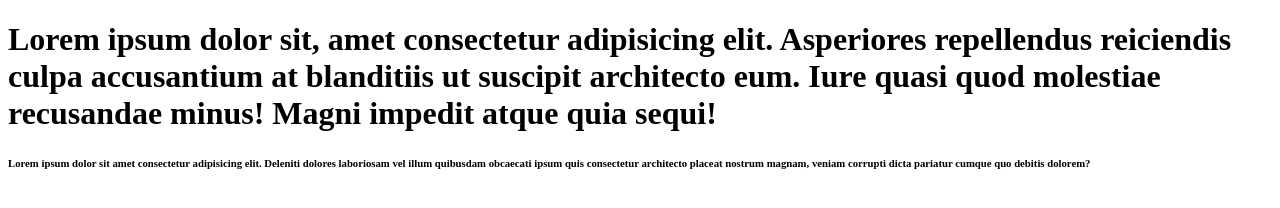
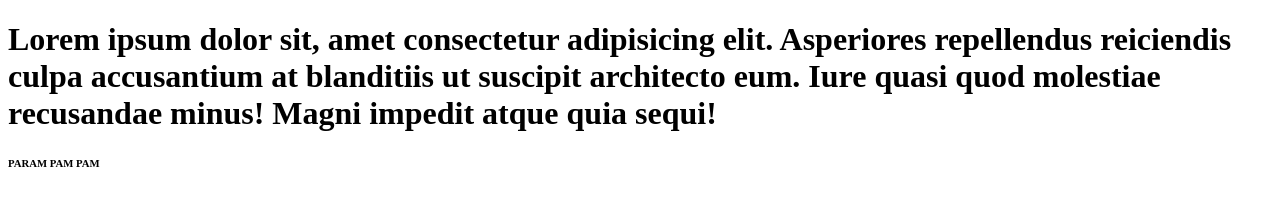
Before and after one commit to Zelenro/goit-markup-hw-01, a plain HTML site: page index.html in a window 1280 px wide. Drawn offline with Linux system fonts and the light colour scheme.

Commit message:
Update index.html

```diff
--- a/index.html
+++ b/index.html
@@ -14,12 +14,7 @@
         architecto eum. Iure quasi quod molestiae recusandae minus! Magni
         impedit atque quia sequi!
       </h1>
-      <h6>
-        Lorem ipsum dolor sit amet consectetur adipisicing elit. Deleniti
-        dolores laboriosam vel illum quibusdam obcaecati ipsum quis consectetur
-        architecto placeat nostrum magnam, veniam corrupti dicta pariatur cumque
-        quo debitis dolorem?
-      </h6>
+      <h6>PARAM PAM PAM</h6>
     </div>
   </body>
 </html>
```
